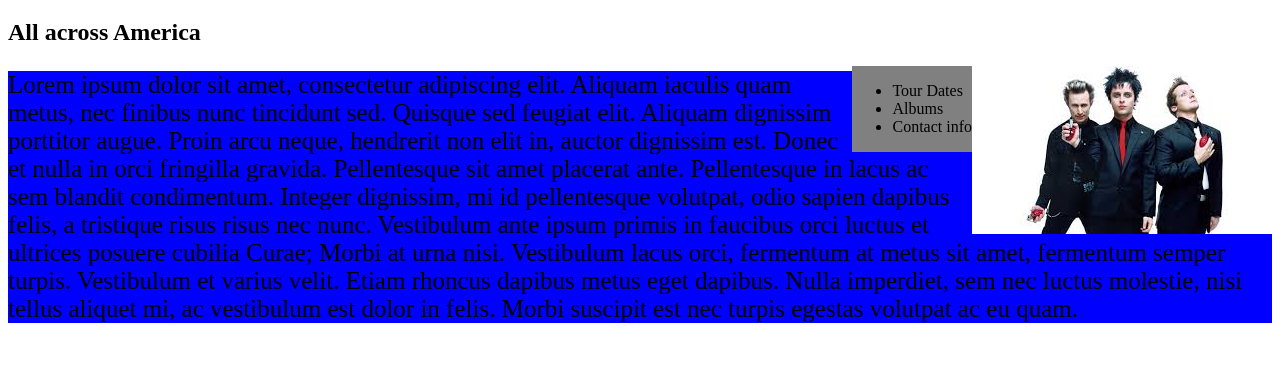
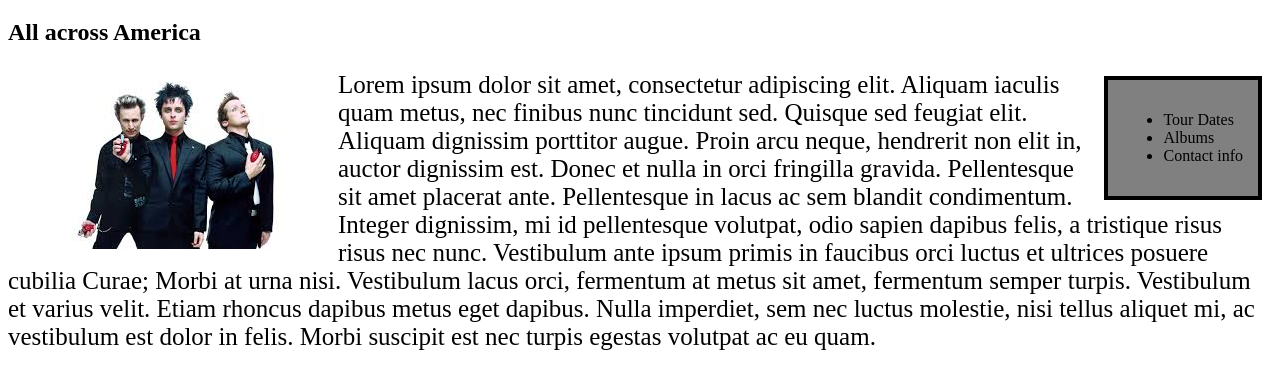
Before and after one commit to minhchan11/my-favorite-band, a plain HTML site: page index.html in a window 1280 px wide. Shown: the part 61-450 px from the top of the page. Drawn offline with Linux system fonts and the light colour scheme.

Commit message:
add padding around image and sidebar

```diff
--- a/css/styles.css
+++ b/css/styles.css
@@ -2,13 +2,21 @@
   width: 25;
   float: right;
   background-color: grey;
+  border: 4px solid black;
+  margin: 10px;
+  padding: 15px;
+}
+
+ul{
+  text-align: left;
 }
 
 .main {
   font-size: 25px;
-  background-color: blue;
+  font-family: serif;
 }
 
 img {
-  float:right;
+  float:left;
+  padding: 15px;
 }
```
